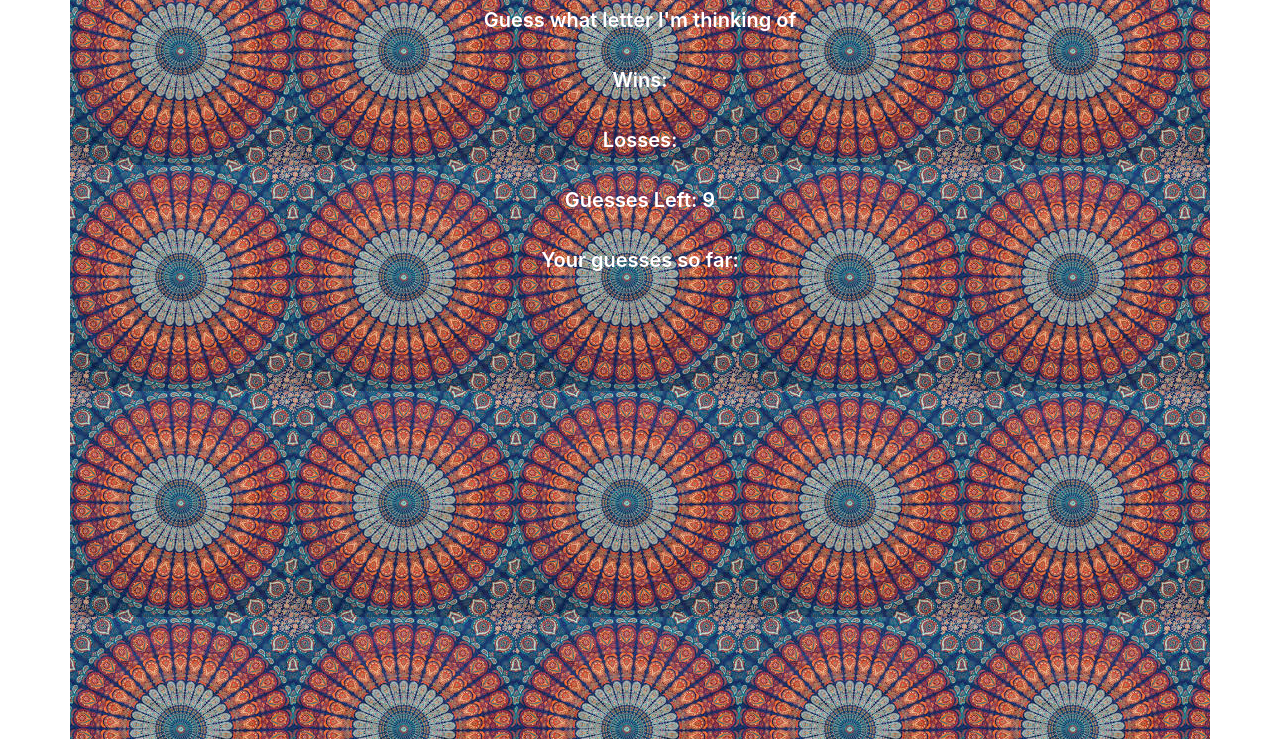
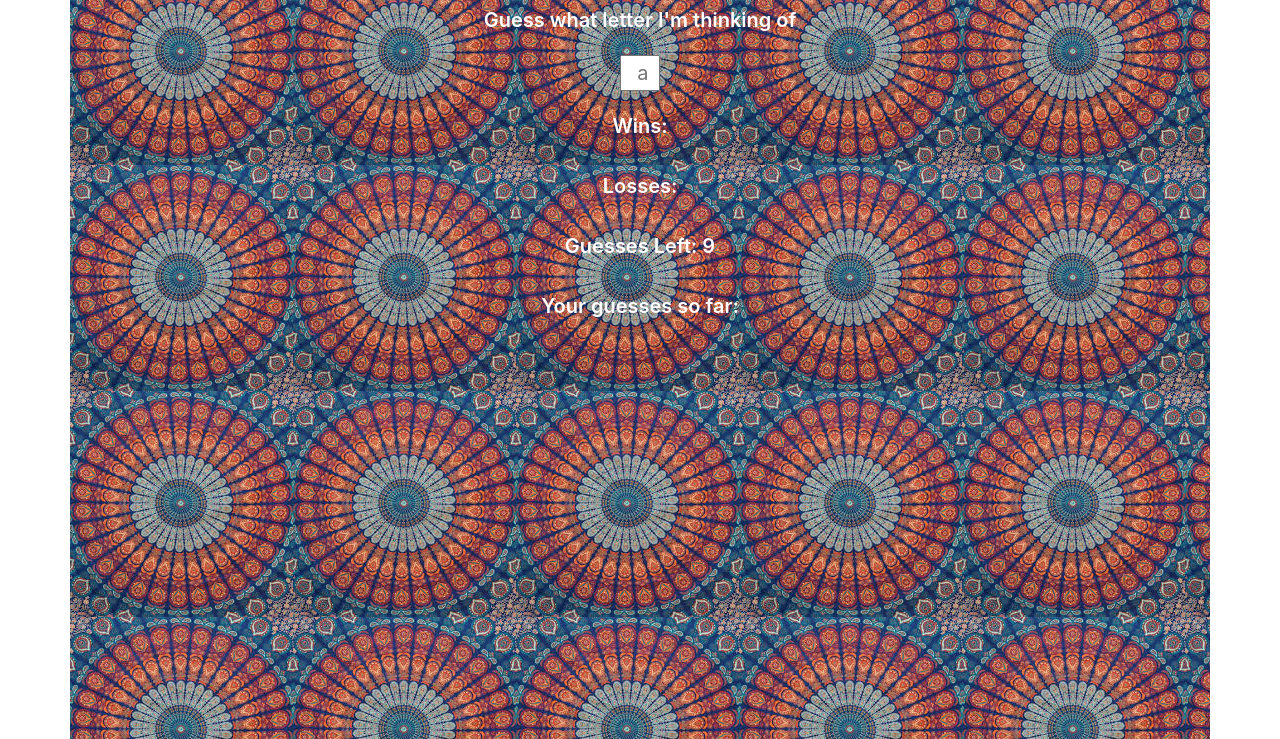
Before and after one commit to AlCurry/Psychic-GameMob, a plain HTML site: page index.html in a window 1280 px wide. Shown: the part 61-800 px from the top of the page. Drawn offline with nearby package versions, Linux system fonts and the light colour scheme.

Commit message:
initial commit

```diff
--- a/assets/css/style.css
+++ b/assets/css/style.css
@@ -26,8 +26,13 @@ html,body{height:100%;}
      font-weight: bold;
  }
 
-
  .text-white {
      font-weight: 600;
      font-size: 20px;
  }
+
+ #keyEntered {
+     margin: 20px;
+     width: 40px;
+     text-align: center;
+ }
--- a/assets/javascript/game.js
+++ b/assets/javascript/game.js
@@ -25,30 +25,39 @@ pseudo code for this module
 
   */
 
+//document.getElementById("keyEntered").addEventListener("keypress", game);
+
+var gCnt = 9;
 var alphaIdx = 0;
-  var wins = 0;
-  var losses = 0;
-  var alphaStr = "abcdefghijklmnopqrstuvwxyz";
-  var gCnt = 9;
+var gameCount = 0;
+var endText = "";
+var reset = false;
 var guessList = [];
-  var endText = "";
-  var gameCount = 0;
-  var reset = false;
+
+// do game set up -- get random value, other initialization / reset
+if (gCnt === 9) {
+  alphaIdx = getAlphaIdx();
+}
 
 function getAlphaIdx() {
   return Math.floor(Math.random() * 25);
 }
+
 function gameOver() {
   gameCount++;
   reset = true;
   document.getElementById("overText").innerHTML = endText;
 }
 
-  /* random number  0 - 25 */
-  alphaIdx = getAlphaIdx();
+function game() {
+
+  console.log("Begin GAME ");
+  var wins = 0;
+  var losses = 0;
+  var alphaStr = "abcdefghijklmnopqrstuvwxyz";
+
   console.log("P random index : " + alphaIdx + " alpha char: " + alphaStr[alphaIdx]);
 
-  document.addEventListener('keypress', (event) => {
   const keyName = event.key;
 
   console.log('keypress event\n\n' + 'key: ' + keyName);
@@ -82,15 +91,16 @@ pseudo code for this module
     if (gCnt === 0) {
 
       document.getElementById("losses").innerHTML = ++losses;
-          endText = "no more guesses - winner was " + alphaArray[alphaIdx];
+      endText = "no more guesses - winner was " + alphaStr[alphaIdx];
       gameOver();
     }
   }
-
+  document.getElementById("keyEntered").value = "";
+  console.log("YO");
   guessList.push(guess);
 
   document.getElementById("guessList").innerHTML = guessList;
 
   console.log(" wins: " + wins + " losses: " + losses);
 
-  });
+}
--- a/index.html
+++ b/index.html
@@ -22,10 +22,11 @@ GWU full stack development program  -->
 <html lang="en-us">
 
 <div class="container text-white fill">
-<div id="game" onkeypress>
+<div id="game">
   <h1 id="h1">psychic game</h1>
   Guess what letter I'm thinking of
   <br />
+  <input type="text" id="keyEntered" placeholder="  a "onkeypress="game()">
   <br />
   <div id="score">
     Wins:
```
Also changed, not shown: 1 other file. Lines whose indentation alone changed are shown as unchanged.
